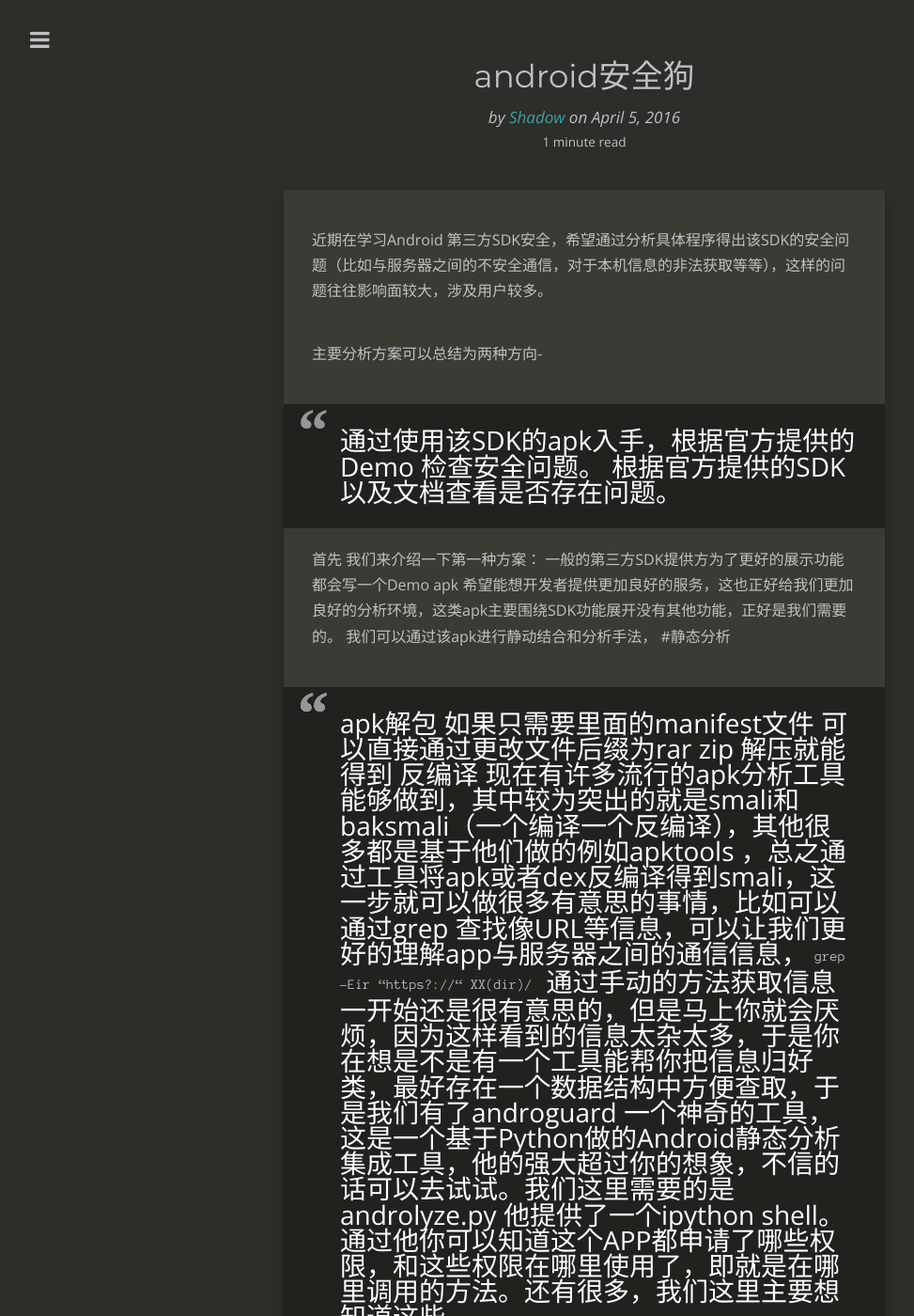
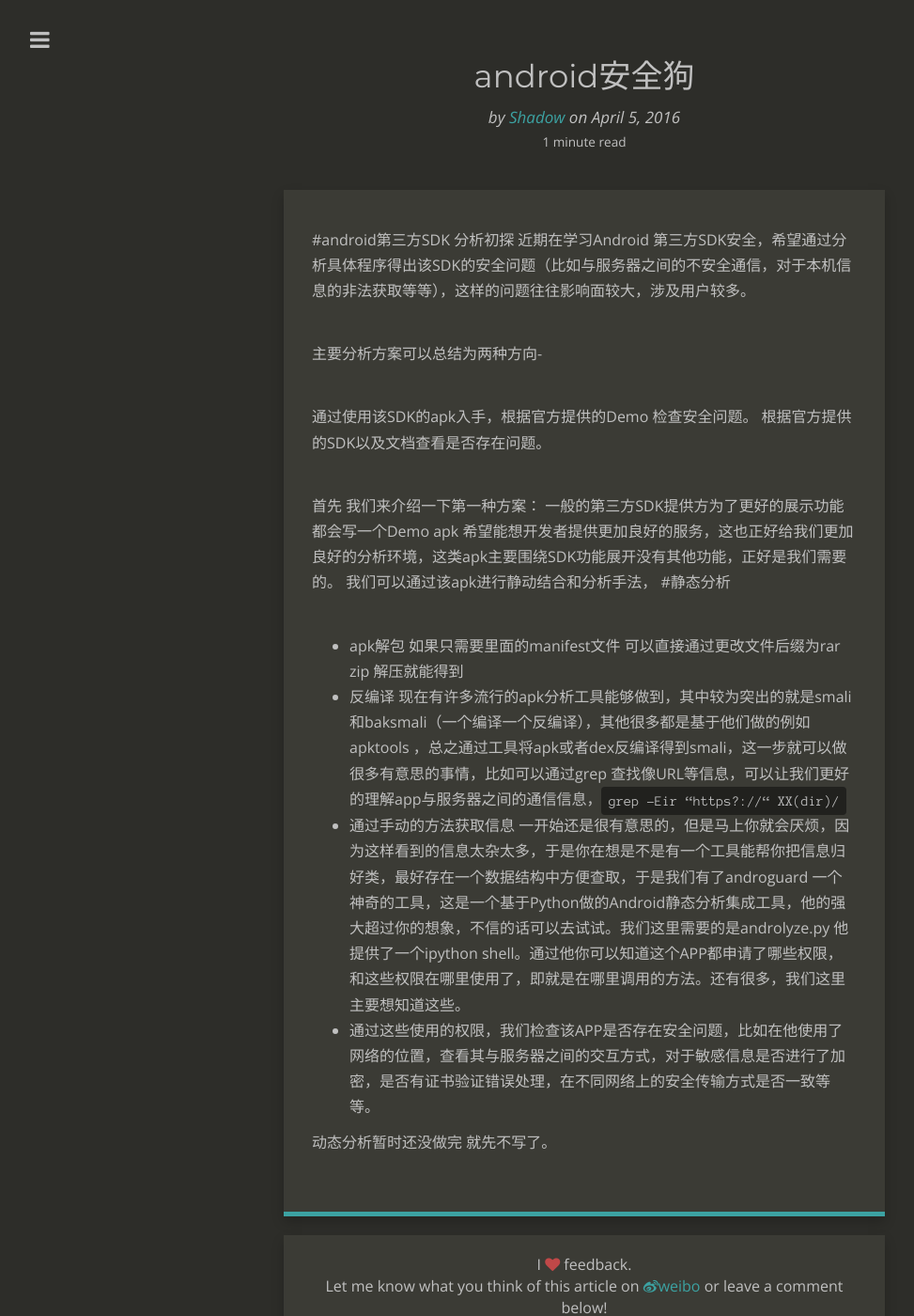
Before and after one commit to mumu-smile/shadow625.github.io, a Jekyll site: the page built from _posts/2016-4-5-android-sdksecurity.markdown, in a window 1280 px wide and 1400 px high. Shown: the whole window at 94% size, without its empty margins (18-991 px from the left). Built offline with Jekyll 4.4.1, drawn with Linux system fonts in a browser that asks for light colours; nearby versions of some CDN libraries; comment, search, counter and statistics services are not loaded.

Commit message:
update the knowledge of the markdown ui

```diff
--- a/_posts/2016-4-5-android-sdksecurity.markdown
+++ b/_posts/2016-4-5-android-sdksecurity.markdown
@@ -7,21 +7,21 @@ avatar: "image/IMG_2916.jpg"
 thumbnail: fa-anchor
 date:   2016-4-5 12:12:12
 ---
-
+#android第三方SDK 分析初探
 近期在学习Android 第三方SDK安全，希望通过分析具体程序得出该SDK的安全问题（比如与服务器之间的不安全通信，对于本机信息的非法获取等等），这样的问题往往影响面较大，涉及用户较多。
 
 主要分析方案可以总结为两种方向-
 
-> 通过使用该SDK的apk入手，根据官方提供的Demo 检查安全问题。
-> 根据官方提供的SDK以及文档查看是否存在问题。
+通过使用该SDK的apk入手，根据官方提供的Demo 检查安全问题。
+根据官方提供的SDK以及文档查看是否存在问题。
 
 首先 我们来介绍一下第一种方案： 一般的第三方SDK提供方为了更好的展示功能都会写一个Demo apk 希望能想开发者提供更加良好的服务，这也正好给我们更加良好的分析环境，这类apk主要围绕SDK功能展开没有其他功能，正好是我们需要的。
 我们可以通过该apk进行静动结合和分析手法，
 #静态分析
 
-> apk解包  如果只需要里面的manifest文件  可以直接通过更改文件后缀为rar zip 解压就能得到
-> 反编译  现在有许多流行的apk分析工具能够做到，其中较为突出的就是smali和baksmali（一个编译一个反编译），其他很多都是基于他们做的例如apktools ，总之通过工具将apk或者dex反编译得到smali，这一步就可以做很多有意思的事情，比如可以通过grep 查找像URL等信息，可以让我们更好的理解app与服务器之间的通信信息，`grep -Eir “https?://“ XX(dir)/`
-> 通过手动的方法获取信息 一开始还是很有意思的，但是马上你就会厌烦，因为这样看到的信息太杂太多，于是你在想是不是有一个工具能帮你把信息归好类，最好存在一个数据结构中方便查取，于是我们有了androguard  一个神奇的工具，这是一个基于Python做的Android静态分析集成工具，他的强大超过你的想象，不信的话可以去试试。我们这里需要的是androlyze.py 他提供了一个ipython shell。通过他你可以知道这个APP都申请了哪些权限，和这些权限在哪里使用了，即就是在哪里调用的方法。还有很多，我们这里主要想知道这些。
-- 通过这些使用的权限，我们检查该APP是否存在安全问题，比如在他使用了网络的位置，查看其与服务器之间的交互方式，对于敏感信息是否进行了加密，是否有证书验证错误处理，在不同网络上的安全传输方式是否一致等等。
+* apk解包  如果只需要里面的manifest文件  可以直接通过更改文件后缀为rar zip 解压就能得到
+* 反编译  现在有许多流行的apk分析工具能够做到，其中较为突出的就是smali和baksmali（一个编译一个反编译），其他很多都是基于他们做的例如apktools ，总之通过工具将apk或者dex反编译得到smali，这一步就可以做很多有意思的事情，比如可以通过grep 查找像URL等信息，可以让我们更好的理解app与服务器之间的通信信息，`grep -Eir “https?://“ XX(dir)/`
+* 通过手动的方法获取信息 一开始还是很有意思的，但是马上你就会厌烦，因为这样看到的信息太杂太多，于是你在想是不是有一个工具能帮你把信息归好类，最好存在一个数据结构中方便查取，于是我们有了androguard  一个神奇的工具，这是一个基于Python做的Android静态分析集成工具，他的强大超过你的想象，不信的话可以去试试。我们这里需要的是androlyze.py 他提供了一个ipython shell。通过他你可以知道这个APP都申请了哪些权限，和这些权限在哪里使用了，即就是在哪里调用的方法。还有很多，我们这里主要想知道这些。
+* 通过这些使用的权限，我们检查该APP是否存在安全问题，比如在他使用了网络的位置，查看其与服务器之间的交互方式，对于敏感信息是否进行了加密，是否有证书验证错误处理，在不同网络上的安全传输方式是否一致等等。
 
 动态分析暂时还没做完 就先不写了。
```
